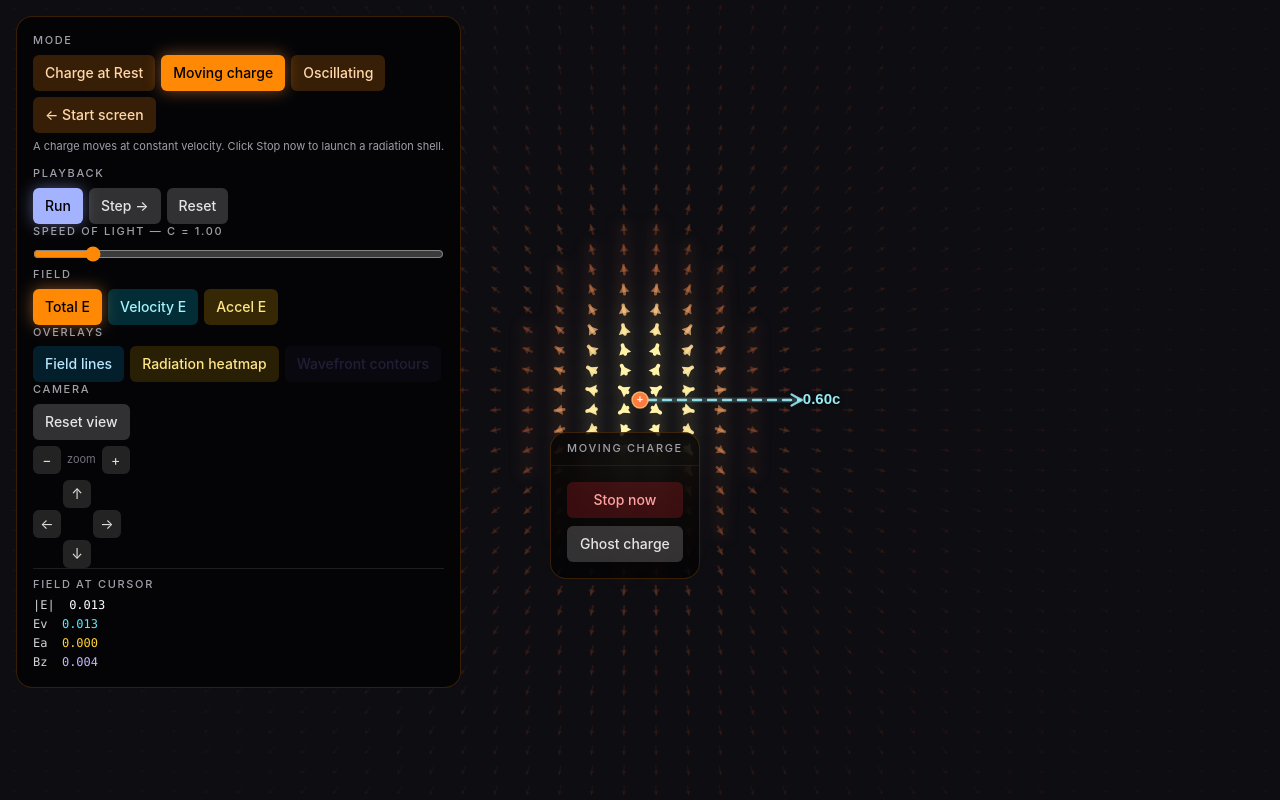
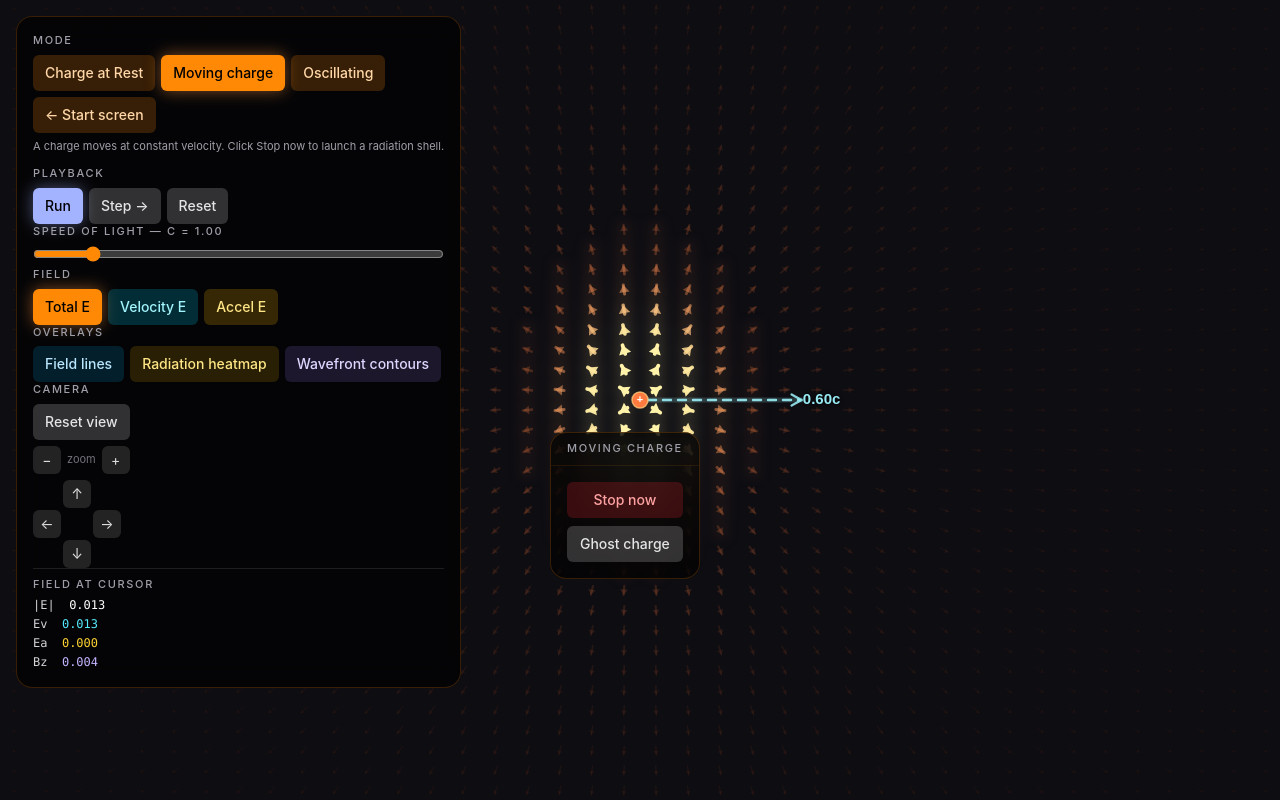
Before and after one commit to gowanuslobster/charge-radiation-sandbox, a React (Vite) app: page / in a window 1280 px wide. Both pictures are taken after a click on the button "Moving charge". Built offline with nearby package versions, Linux system fonts and the light colour scheme.

Commit message:
M8: added wavefront back to the moving charge mode in the simulation

```diff
--- a/src/components/ChargeRadiationSandbox.tsx
+++ b/src/components/ChargeRadiationSandbox.tsx
@@ -474,6 +474,8 @@ export function ChargeRadiationSandbox() {
     resetCamera();
 
     // Reset all UI choices to initial settings.
+    configRef.current = { ...configRef.current, c: 1.0 };
+    setC(1.0);
     setFieldLayer('total');
     setStopTriggered(false);
     setShowGhost(false);
@@ -688,11 +690,6 @@ export function ChargeRadiationSandbox() {
 
   // ─── Render ─────────────────────────────────────────────────────────────────
 
-  // Wavefront contours are suppressed on the WebGL path in moving_charge mode
-  // (envelope contour deferred to M8). Computed once so both WavefrontWebGLCanvas
-  // (actual GPU work) and ControlPanel (button styling) stay in sync.
-  const contoursDisabled = webGLReady === true && demoMode === 'moving_charge';
-
   // c-slider lower bound matches the per-mode history-buffer constraint.
   // Only applied when WebGL is active; CPU fallback has no buffer limit.
   const cMin = webGLReady === true && (demoMode === 'moving_charge' || demoMode === 'oscillating')
@@ -732,7 +729,7 @@ export function ChargeRadiationSandbox() {
             bounds={viewBounds}
             demoMode={demoMode}
             showHeatmap={showRadiationHeatmap}
-            showContours={showWavefrontContours && !contoursDisabled}
+            showContours={showWavefrontContours}
             isPausedRef={isPausedRef}
             style={{ position: 'absolute', inset: 0, width: '100%', height: '100%', pointerEvents: 'none', zIndex: 10 }}
           />
@@ -808,7 +805,6 @@ export function ChargeRadiationSandbox() {
         onWavefrontContoursToggle={() => setShowWavefrontContours(v => !v)}
         showStreamlines={showStreamlines}
         onStreamlinesToggle={() => setShowStreamlines(v => !v)}
-        contoursDisabled={contoursDisabled}
         cMin={cMin}
         noModeActive={showStartPanel}
       />
--- a/src/components/ControlPanel.tsx
+++ b/src/components/ControlPanel.tsx
@@ -41,12 +41,6 @@ type Props = {
   onWavefrontContoursToggle: () => void;
   onStreamlinesToggle: () => void;
   /**
-   * When true, the Wavefront contours toggle is visually disabled (greyed out)
-   * and ignores clicks. Used when the WebGL path is active in moving_charge mode
-   * — the envelope contour is deferred to M8.
-   */
-  contoursDisabled?: boolean;
-  /**
    * Lower bound for the c slider. Defaults to 0.65.
    * Set to minCForMode(demoMode) when the WebGL path is active so the
    * slider UI matches the per-mode c minimum enforced in handleCChange.
@@ -74,7 +68,6 @@ export function ControlPanel({
   onResetView, onZoomIn, onZoomOut,
   onPanLeft, onPanRight, onPanUp, onPanDown,
   onRadiationHeatmapToggle, onWavefrontContoursToggle, onStreamlinesToggle,
-  contoursDisabled = false,
   cMin = 0.65,
   noModeActive = false,
 }: Props) {
@@ -219,15 +212,10 @@ export function ControlPanel({
             </button>
             <button
               type="button"
-              onClick={contoursDisabled ? undefined : onWavefrontContoursToggle}
-              title={contoursDisabled ? 'Contour lines available in a future update' : undefined}
-              className={`${TOGGLE_BASE} ${
-                contoursDisabled
-                  ? 'opacity-35 cursor-not-allowed bg-violet-400/10 text-violet-400/50'
-                  : showWavefrontContours
-                    ? 'bg-violet-400/90 text-black shadow-[0_0_12px_rgba(192,132,250,0.4)]'
-                    : 'bg-violet-400/15 text-violet-200 hover:bg-violet-400/28'
-              }`}>
+              onClick={onWavefrontContoursToggle}
+              className={`${TOGGLE_BASE} ${showWavefrontContours
+                ? 'bg-violet-400/90 text-black shadow-[0_0_12px_rgba(192,132,250,0.4)]'
+                : 'bg-violet-400/15 text-violet-200 hover:bg-violet-400/28'}`}>
               Wavefront contours
             </button>
           </>)}
--- a/src/components/WavefrontWebGLCanvas.tsx
+++ b/src/components/WavefrontWebGLCanvas.tsx
@@ -296,12 +296,27 @@ void main() {
                           : envelopeColor(bZAccel, u_peak);
   }
 
-  if (u_showContour && u_isSigned) {
-    float norm         = bZAccel / u_peak;
-    float contourWidth = fwidth(norm) * 1.5;
-    float contourMask  = 1.0 - smoothstep(0.0, contourWidth, abs(norm));
-    vec4 contourColor  = vec4(0.88, 0.88, 0.88, 0.85);
-    outColor = mix(outColor, contourColor, contourMask);
+  if (u_showContour) {
+    if (u_isSigned) {
+      // oscillating: zero-crossing contour
+      float norm         = bZAccel / u_peak;
+      float contourWidth = fwidth(norm) * 1.5;
+      float contourMask  = 1.0 - smoothstep(0.0, contourWidth, abs(norm));
+      vec4 contourColor  = vec4(0.88, 0.88, 0.88, 0.85);
+      outColor = mix(outColor, contourColor, contourMask);
+    } else {
+      // moving_charge: envelope threshold contour.
+      // Draws where |bZAccel| / peak ≈ CONTOUR_FRAC — traces the shell band edge(s).
+      // Threshold is derived from the CPU-probed u_peak (same value used by the heatmap),
+      // so the contour stays aligned with the heatmap normalization under zoom and pan.
+      const float CONTOUR_FRAC = 0.03;
+      float norm         = abs(bZAccel) / u_peak;
+      float contourWidth = fwidth(norm) * 2.0;
+      float dist         = abs(norm - CONTOUR_FRAC);
+      float contourMask  = 1.0 - smoothstep(0.0, contourWidth, dist);
+      vec4 contourColor  = vec4(0.88, 0.88, 0.88, 0.85);
+      outColor = mix(outColor, contourColor, contourMask);
+    }
   }
 
   if (outColor.a < 0.01) { discard; return; }
@@ -496,9 +511,8 @@ export function WavefrontWebGLCanvas({
         gl.uniform1i(uniforms['u_showHeatmap'], doHeatmap ? 1 : 0);
       }
       if (uniforms['u_showContour'] !== undefined) {
-        // Contour only available for oscillating (moving_charge envelope contour deferred to M8)
-        gl.uniform1i(uniforms['u_showContour'],
-          (doContour && mode === 'oscillating') ? 1 : 0);
+        // Contour active for both modes: oscillating (zero-crossing) and moving_charge (envelope threshold)
+        gl.uniform1i(uniforms['u_showContour'], doContour ? 1 : 0);
       }
       if (uniforms['u_softening'] !== undefined) {
         gl.uniform1f(uniforms['u_softening'], config.softening ?? 0.01);
```
